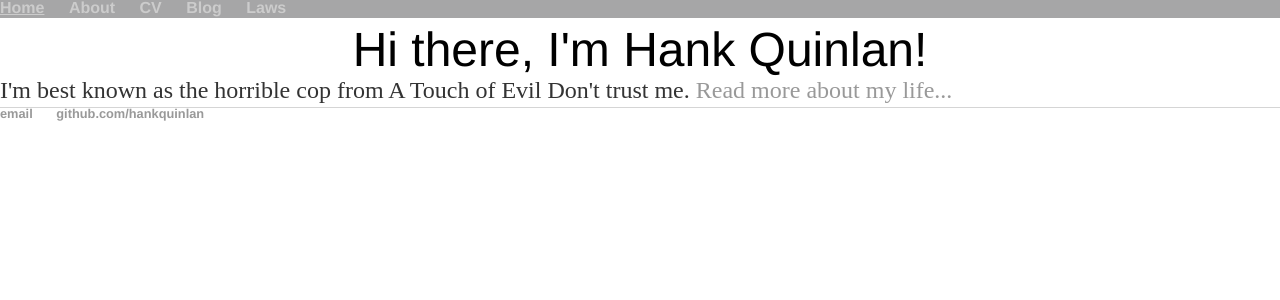
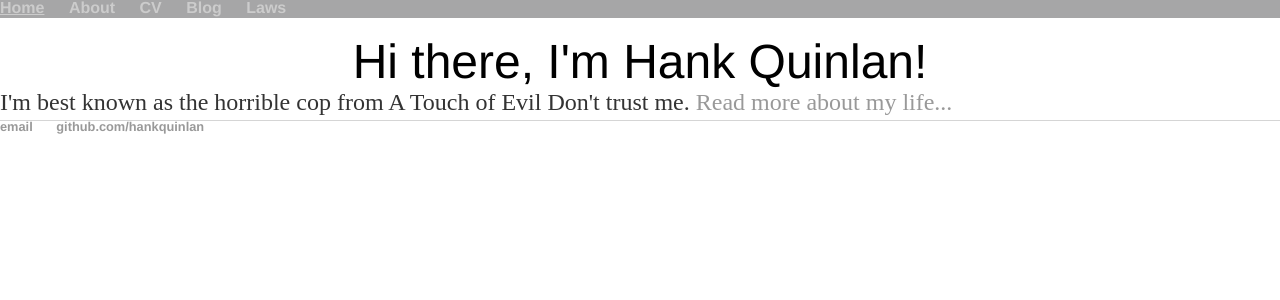
Before and after one commit to lexieph/lexieph.github.io, a Jekyll site: the page built from index.html, in a window 1280 px wide. Shown: the top 300 px of the page. Built offline with Jekyll 4.4.1, drawn with Linux system fonts in a browser that asks for light colours.

Commit message:
Update main.css
Increased padding of body

```diff
--- a/css/main.css
+++ b/css/main.css
@@ -47,7 +47,7 @@ table {
 /* site CSS starts here */
 
 body {
-    padding-top: 2%;
+    padding-top: 3%;
     width: 100%;
     display: block;
 }
```
